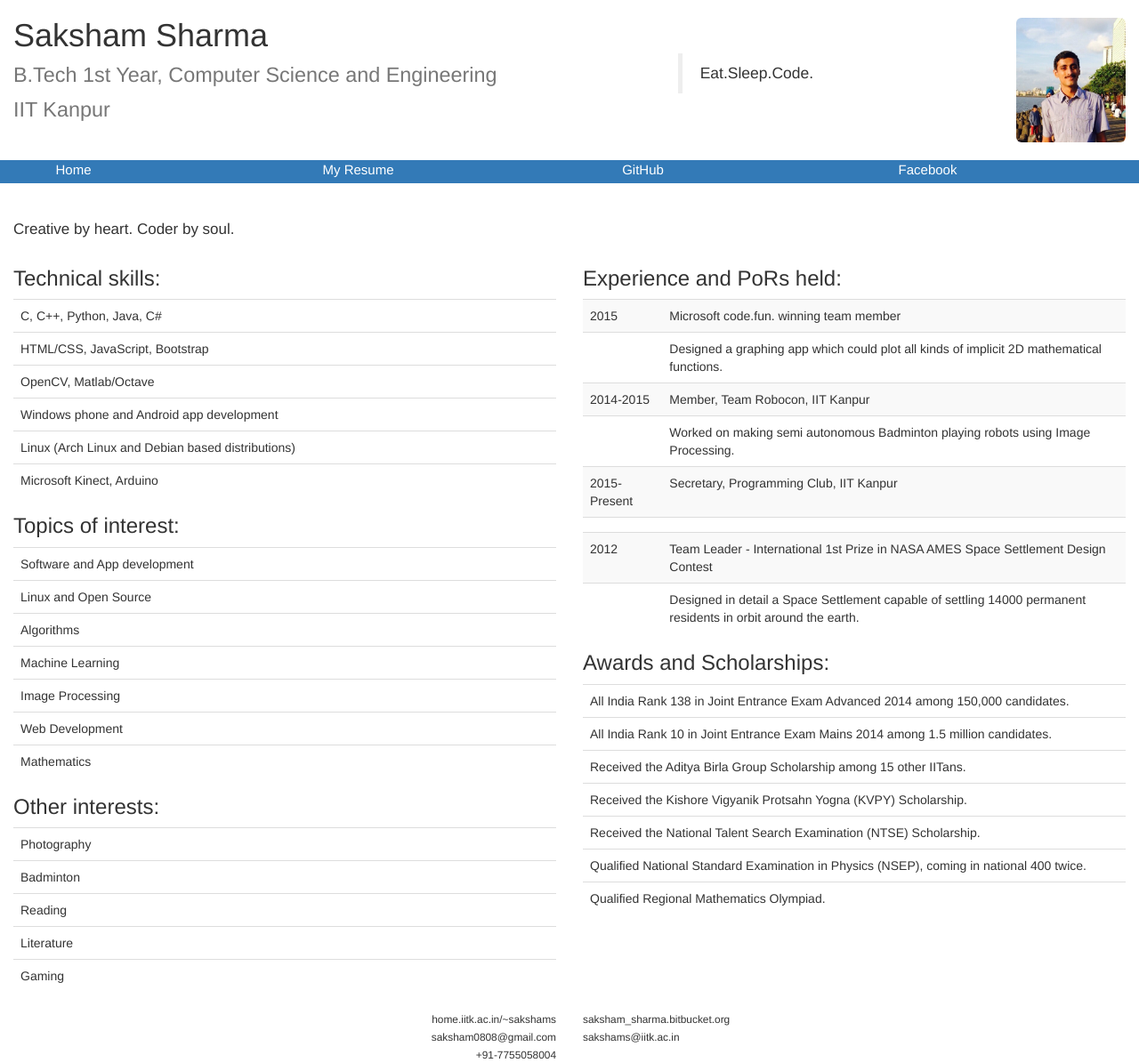
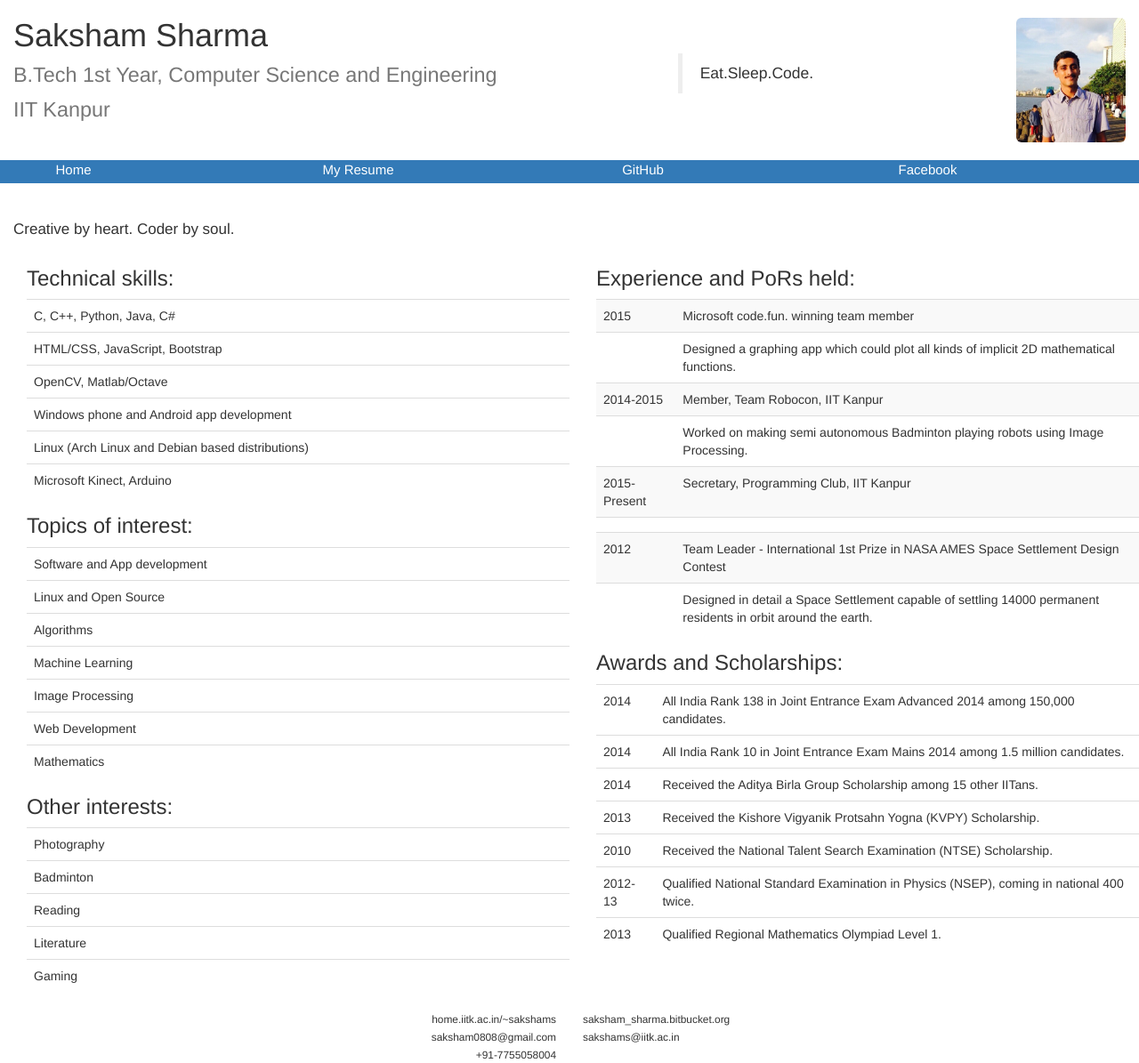
Before and after one commit to saksham0808/homepage, a PHP site: page / in a window 1280 px wide. Shown: the whole page at 89% size. Run offline with PHP 8.4, Linux system fonts and the light colour scheme; some libraries are stand-ins or nearby versions.

Commit message:
Both tables updated with dates.

```diff
--- a/basic.css
+++ b/basic.css
@@ -23,3 +23,12 @@
 p {
 	font-size:17px;
 }
+
+table {
+	margin-left: 15px;
+	margin-right: 20px;
+}
+
+h3 {
+	margin-left: 15px;
+}
--- a/index.html
+++ b/index.html
@@ -22,7 +22,7 @@
 					<br><br><br>
 					<blockquote>Eat.Sleep.Code.</blockquote>
 				</div>
-				<div class="col-sm-1 img-responsive">
+				<div class="col-sm-1 img-responsive pull-right">
 					<br>
 					<img src="me.jpg" class="img-rounded" height="140" align="right">
 				</div>
@@ -101,13 +101,13 @@
 					<h3>Awards and Scholarships:</h3>
 					<table class="table table-hover">
 						<tbody>
-							<tr><td>All India Rank 138 in Joint Entrance Exam Advanced 2014 among 150,000 candidates.</td></tr>
-							<tr><td>All India Rank 10 in Joint Entrance Exam Mains 2014 among 1.5 million candidates.</td></tr>
-							<tr><td>Received the Aditya Birla Group Scholarship among 15 other IITans.</td></tr>
-							<tr><td>Received the Kishore Vigyanik Protsahn Yogna (KVPY) Scholarship.</td></tr>
-							<tr><td>Received the National Talent Search Examination (NTSE) Scholarship.</td></tr>
-							<tr><td>Qualified National Standard Examination in Physics (NSEP), coming in national 400 twice.</td></tr>
-							<tr><td>Qualified Regional Mathematics Olympiad.</td></tr>
+							<tr><td>2014</td><td>All India Rank 138 in Joint Entrance Exam Advanced 2014 among 150,000 candidates.</td></tr>
+							<tr><td>2014</td><td>All India Rank 10 in Joint Entrance Exam Mains 2014 among 1.5 million candidates.</td></tr>
+							<tr><td>2014</td><td>Received the Aditya Birla Group Scholarship among 15 other IITans.</td></tr>
+							<tr><td>2013</td><td>Received the Kishore Vigyanik Protsahn Yogna (KVPY) Scholarship.</td></tr>
+							<tr><td>2010</td><td>Received the National Talent Search Examination (NTSE) Scholarship.</td></tr>
+							<tr><td>2012-13</td><td>Qualified National Standard Examination in Physics (NSEP), coming in national 400 twice.</td></tr>
+							<tr><td>2013</td><td>Qualified Regional Mathematics Olympiad Level 1.</td></tr>
 						</tbody>
 					</table>
 				</div>
```
